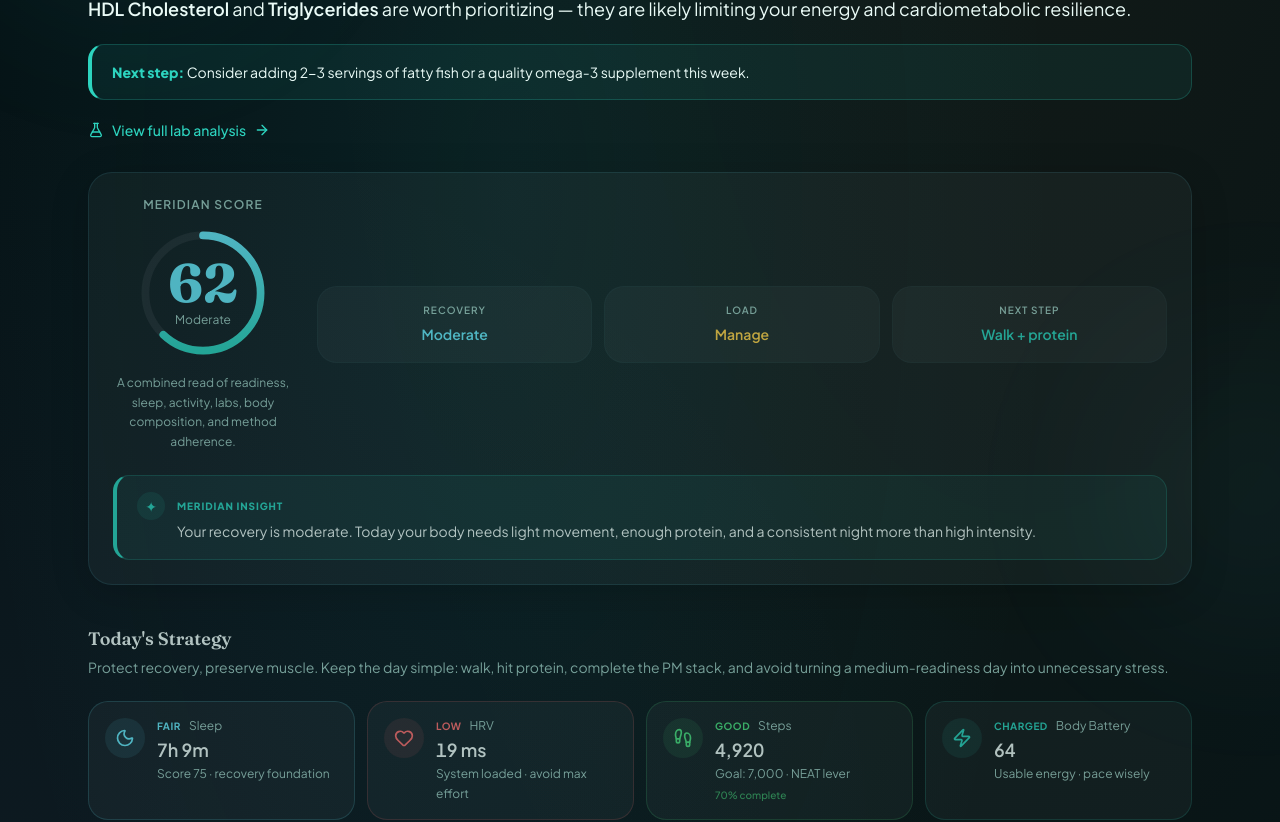
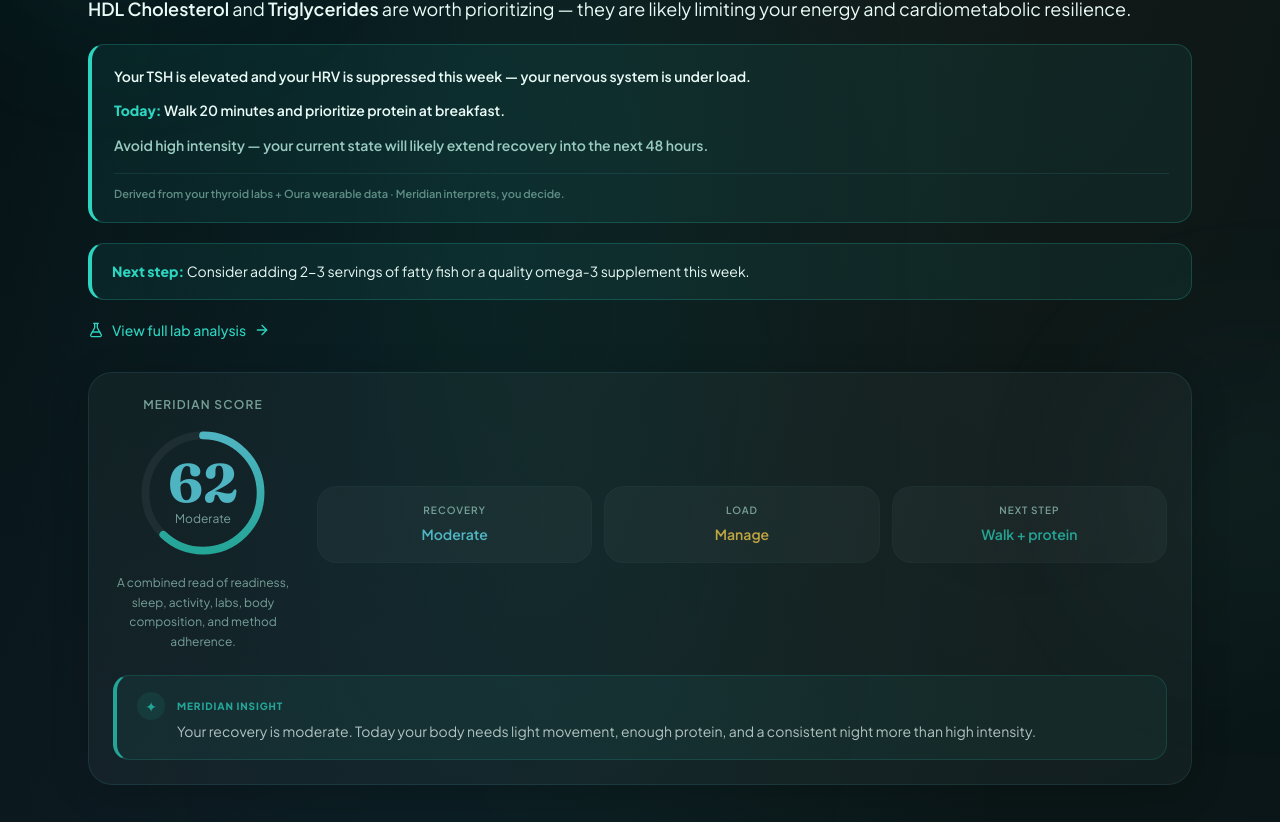
Before and after one commit to stepharlie/meridian-app, a Next.js app: page / in a window 1280 px wide. Shown: the part 237-1059 px from the top of the page. Built offline with nearby package versions, Linux system fonts and the light colour scheme.

Commit message:
meridian-v8-fixed-polish

```diff
--- a/components/meridian/health-intelligence.tsx
+++ b/components/meridian/health-intelligence.tsx
@@ -349,6 +349,33 @@ export function HealthIntelligence() {
         </p>
       )}
 
+      {/* Primary Insight — decision-level intelligence */}
+      <div className="mb-5" style={{
+        background: 'rgba(45,212,191,0.07)',
+        border: '1px solid rgba(45,212,191,0.22)',
+        borderLeft: '4px solid #2DD4BF',
+        borderRadius: '16px',
+        padding: '20px 22px',
+      }}>
+        {/* Line 1 — What is happening */}
+        <p className="text-sm leading-relaxed mb-3" style={{ color: '#EAFBF7', fontWeight: 600 }}>
+          Your TSH is elevated and your HRV is suppressed this week — your nervous system is under load.
+        </p>
+        {/* Line 2 — What to do */}
+        <p className="text-sm leading-relaxed mb-3" style={{ color: '#EAFBF7', fontWeight: 600 }}>
+          <span style={{ fontWeight: 800, color: '#2DD4BF' }}>Today: </span>
+          Walk 20 minutes and prioritize protein at breakfast.
+        </p>
+        {/* Line 3 — What to avoid */}
+        <p className="text-sm leading-relaxed mb-4" style={{ color: '#9ACBC1', fontWeight: 600 }}>
+          Avoid high intensity — your current state will likely extend recovery into the next 48 hours.
+        </p>
+        {/* Trust line */}
+        <p style={{ fontSize: '11px', fontWeight: 600, color: '#5F8E85', borderTop: '1px solid rgba(103,232,249,0.10)', paddingTop: '12px' }}>
+          Derived from your thyroid labs + Oura wearable data · Meridian interprets, you decide.
+        </p>
+      </div>
+
       {/* Next Step */}
       {nextBestStep && (
         <div className="mb-5" style={{
--- a/components/meridian/today-strategy.tsx
+++ b/components/meridian/today-strategy.tsx
@@ -76,21 +76,21 @@ export function TodayStrategy() {
           status="fair"
           label="Sleep"
           value="7h 9m"
-          sublabel="Score 75 · recovery foundation"
+          sublabel="Recovery signal: score 75 — deep sleep still needs improvement"
         />
         <MetricCard
           icon={<Heart className="w-5 h-5" />}
           status="low"
           label="HRV"
           value="19 ms"
-          sublabel="System loaded · avoid max effort"
+          sublabel="Suppressed: 21% below your 24ms baseline — recovery is limited today"
         />
         <MetricCard
           icon={<Footprints className="w-5 h-5" />}
           status="good"
           label="Steps"
           value="4,920"
-          sublabel="Goal: 7,000 · NEAT lever"
+          sublabel="Recovery target: 70% reached — a 20 min walk completes the day"
           detail="70% complete"
         />
         <MetricCard
@@ -98,7 +98,7 @@ export function TodayStrategy() {
           status="charged"
           label="Body Battery"
           value="64"
-          sublabel="Usable energy · pace wisely"
+          sublabel="Usable — but declining faster due to systemic load"
         />
         <MetricCard
           icon={<FlaskConical className="w-5 h-5" />}
```
